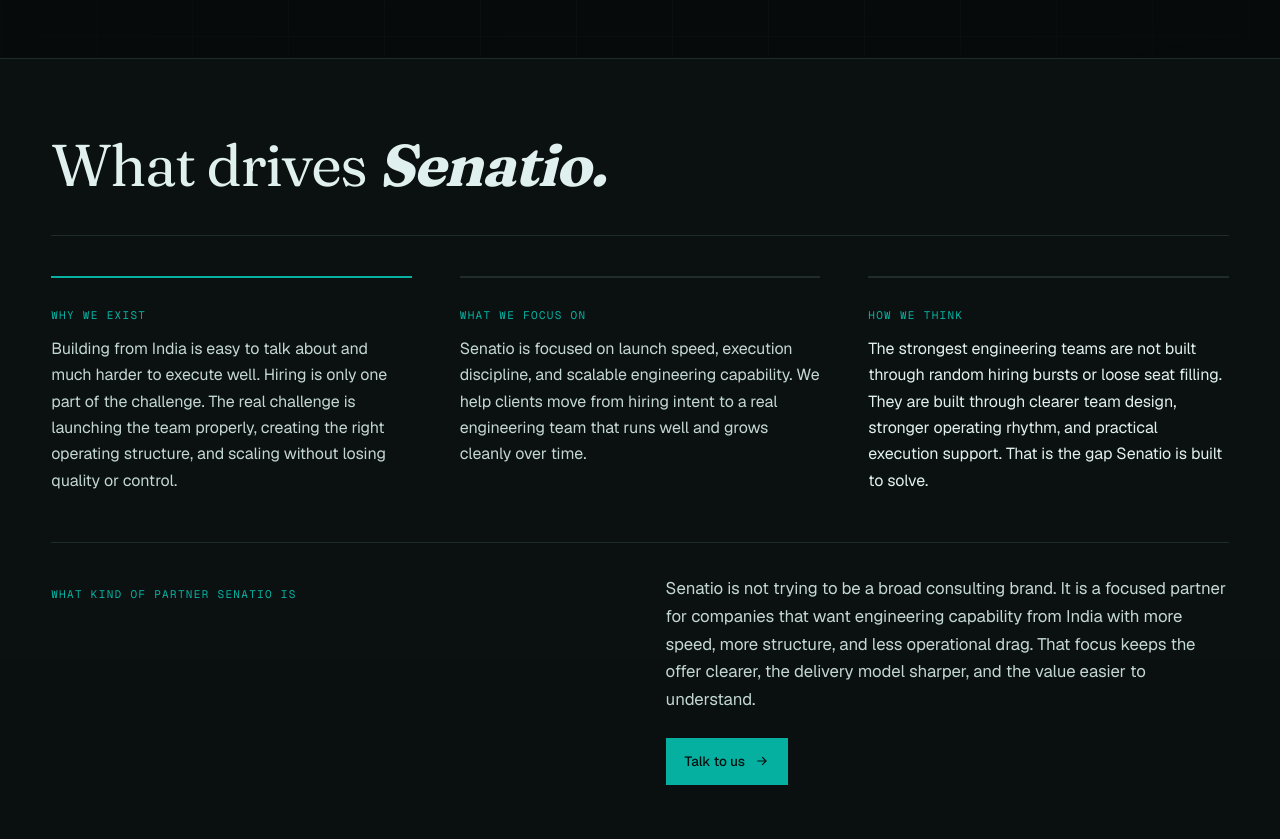
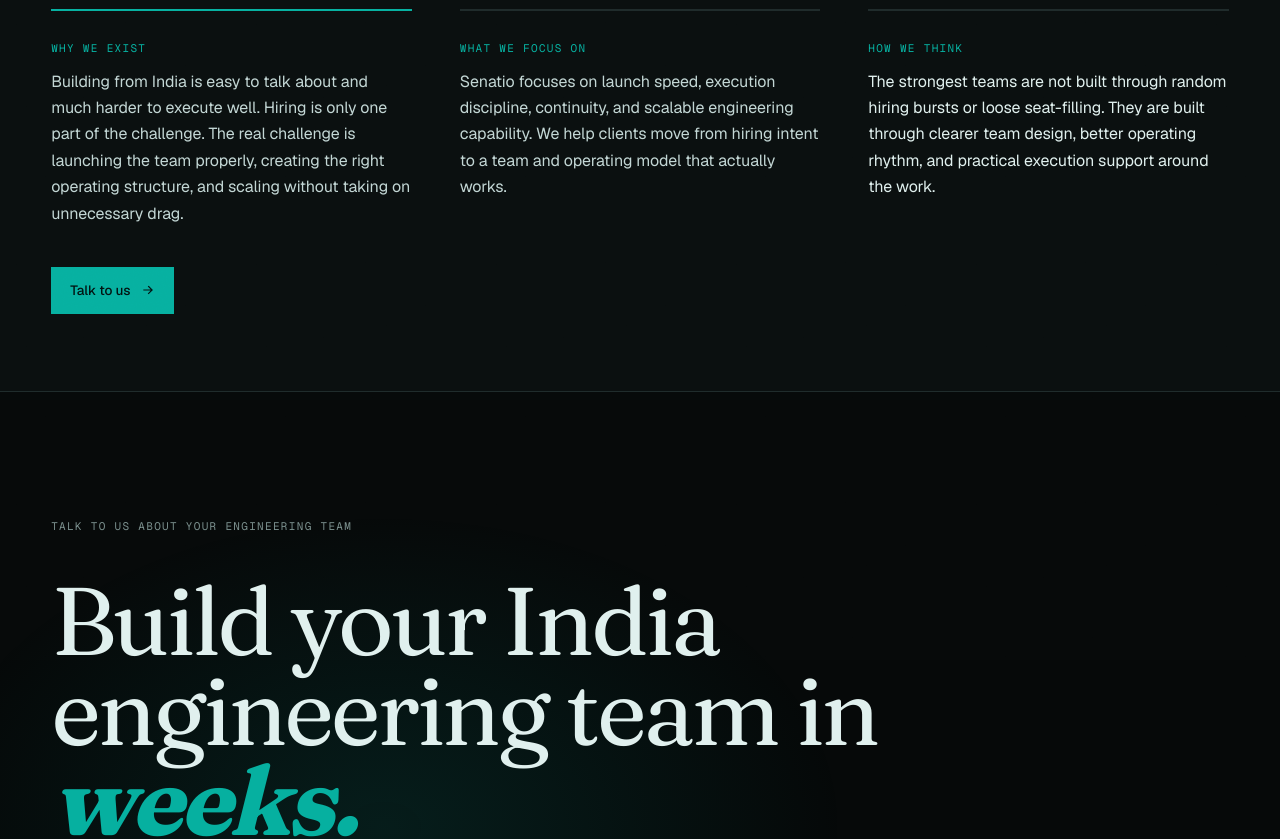
Before and after one commit to gugan-zemuria/Senatio-landing-page, a Next.js app: page /about in a window 1280 px wide. Shown: the part 540-1379 px from the top of the page. Built offline with nearby package versions, Linux system fonts and the light colour scheme.

Commit message:
refactor: rewrite about page copy and simplify content structure

```diff
--- a/src/app/about/page.tsx
+++ b/src/app/about/page.tsx
@@ -9,7 +9,7 @@
 export const metadata: Metadata = {
   title: "About Senatio | Engineering Teams from India",
   description:
-    "Learn about Senatio's operator-led model for building, scaling, and improving engineering teams from India with stronger execution and less friction.",
+    "Learn about Senatio\u2019s operator-led approach to helping global companies build, operate, and scale engineering teams from India with stronger execution and lower operating drag.",
 };
 
 const BtnArrow = () => (
@@ -43,120 +43,51 @@
                   About Senatio
                 </p>
                 <h2 className="section-title" id="about-hero-h">
-                  An operator-led partner for global companies building
-                  engineering teams <em>from India.</em>
+                  About <em>Senatio.</em>
                 </h2>
                 <p className="section-lede" style={{ maxWidth: "68ch" }}>
-                  Senatio is an operator-led partner for global companies building
-                  engineering teams from India. We help clients move from hiring
-                  intent to a real engineering team that runs well and grows
-                  cleanly over time.
+                  Senatio is an operator-led partner for global companies building engineering capability from India.
                 </p>
               </div>
             </div>
           </div>
         </section>
 
-        {/* ── Core beliefs — 3-column grid ── */}
-        <section
-          className="section about-section"
-          aria-labelledby="beliefs-h"
-        >
+        {/* ── Why we exist / What we focus on / How we think ── */}
+        <section className="section about-section" style={{ background: "var(--bg-2)" }} aria-labelledby="about-beliefs-h">
           <div className="wrap">
-            <div className="section-head">
-              <div data-reveal data-delay="1">
-                <h2 className="section-title" id="beliefs-h">
-                  What drives <em>Senatio.</em>
-                </h2>
-              </div>
-            </div>
-
             <div className="about-grid" data-reveal>
               <div>
-                <p
-                  className="mono"
-                  style={{ marginBottom: "12px", color: "var(--accent)" }}
-                >
+                <p className="mono" style={{ marginBottom: "12px", color: "var(--accent)" }}>
                   Why we exist
                 </p>
                 <p>
-                  Building from India is easy to talk about and much harder to
-                  execute well. Hiring is only one part of the challenge. The real
-                  challenge is launching the team properly, creating the right
-                  operating structure, and scaling without losing quality or
-                  control.
+                  Building from India is easy to talk about and much harder to execute well. Hiring is only one part of the challenge. The real challenge is launching the team properly, creating the right operating structure, and scaling without taking on unnecessary drag.
                 </p>
               </div>
               <div>
-                <p
-                  className="mono"
-                  style={{ marginBottom: "12px", color: "var(--accent)" }}
-                >
+                <p className="mono" style={{ marginBottom: "12px", color: "var(--accent)" }}>
                   What we focus on
                 </p>
                 <p>
-                  Senatio is focused on launch speed, execution discipline, and
-                  scalable engineering capability. We help clients move from hiring
-                  intent to a real engineering team that runs well and grows
-                  cleanly over time.
+                  Senatio focuses on launch speed, execution discipline, continuity, and scalable engineering capability. We help clients move from hiring intent to a team and operating model that actually works.
                 </p>
               </div>
               <div>
-                <p
-                  className="mono"
-                  style={{ marginBottom: "12px", color: "var(--accent)" }}
-                >
+                <p className="mono" style={{ marginBottom: "12px", color: "var(--accent)" }}>
                   How we think
                 </p>
                 <p>
-                  The strongest engineering teams are not built through random
-                  hiring bursts or loose seat filling. They are built through
-                  clearer team design, stronger operating rhythm, and practical
-                  execution support. That is the gap Senatio is built to solve.
+                  The strongest teams are not built through random hiring bursts or loose seat-filling. They are built through clearer team design, better operating rhythm, and practical execution support around the work.
                 </p>
               </div>
             </div>
 
-            <div
-              style={{
-                marginTop: "48px",
-                paddingTop: "32px",
-                borderTop: "1px solid var(--line)",
-                display: "grid",
-                gridTemplateColumns: "repeat(auto-fit, minmax(320px, 1fr))",
-                gap: "clamp(24px, 4vw, 64px)",
-                alignItems: "start",
-              }}
-              data-reveal
-            >
-              <div>
-                <p
-                  className="mono"
-                  style={{ marginBottom: "12px", color: "var(--accent)" }}
-                >
-                  What kind of partner Senatio is
-                </p>
-              </div>
-              <div>
-                <p
-                  style={{
-                    color: "var(--fg-2)",
-                    lineHeight: 1.65,
-                    fontSize: "1.05rem",
-                    margin: "0 0 24px 0",
-                  }}
-                >
-                  Senatio is not trying to be a broad consulting brand. It is a
-                  focused partner for companies that want engineering capability
-                  from India with more speed, more structure, and less operational
-                  drag. That focus keeps the offer clearer, the delivery model
-                  sharper, and the value easier to understand.
-                </p>
-                <Link href="/contact" className="btn btn-primary">
-                  <span>Talk to us</span>
-                  <BtnArrow />
-                </Link>
-              </div>
+            <div style={{ marginTop: "40px" }} data-reveal>
+              <Link href="/contact" className="btn btn-primary">
+                <span>Talk to us</span>
+                <BtnArrow />
+              </Link>
             </div>
           </div>
         </section>
```
